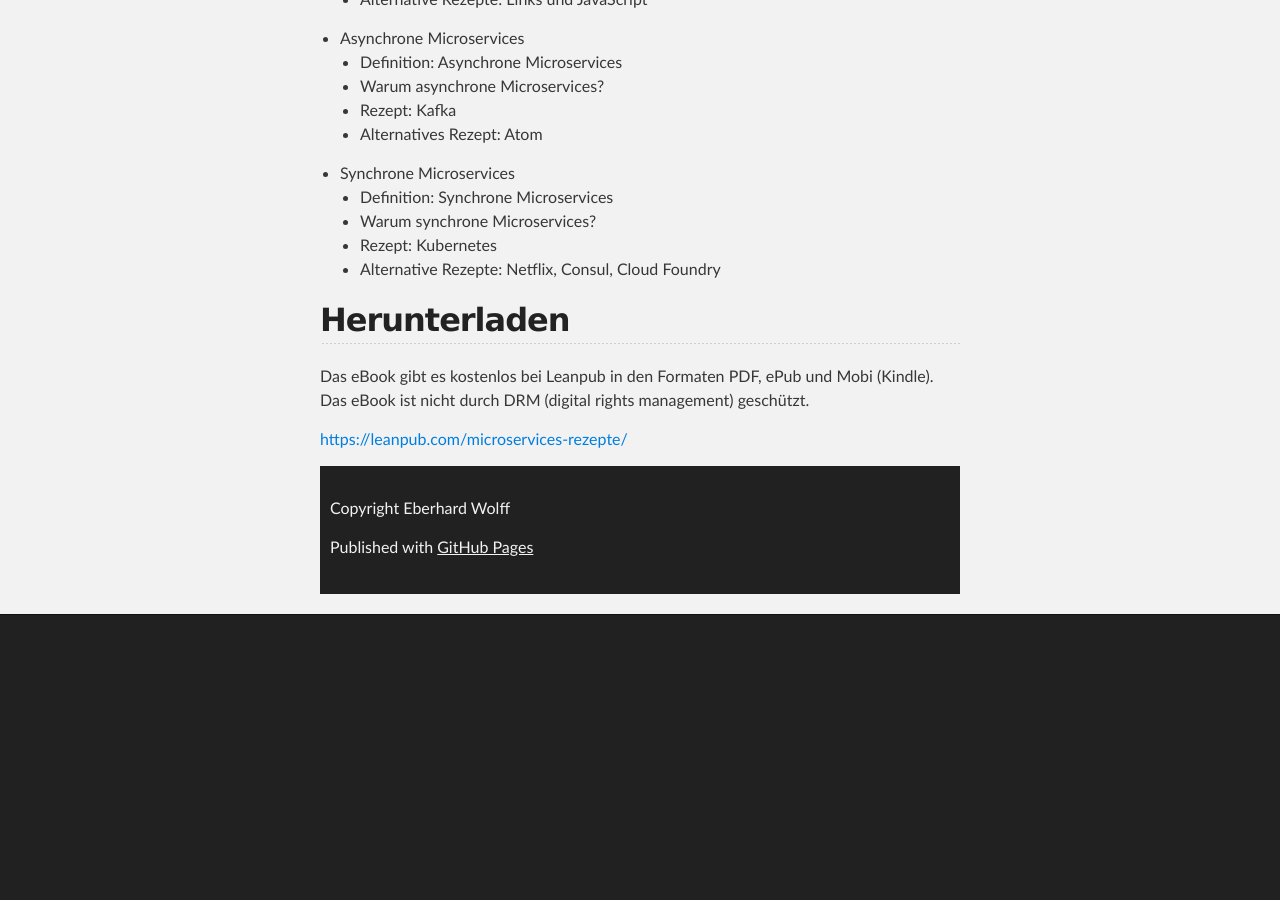
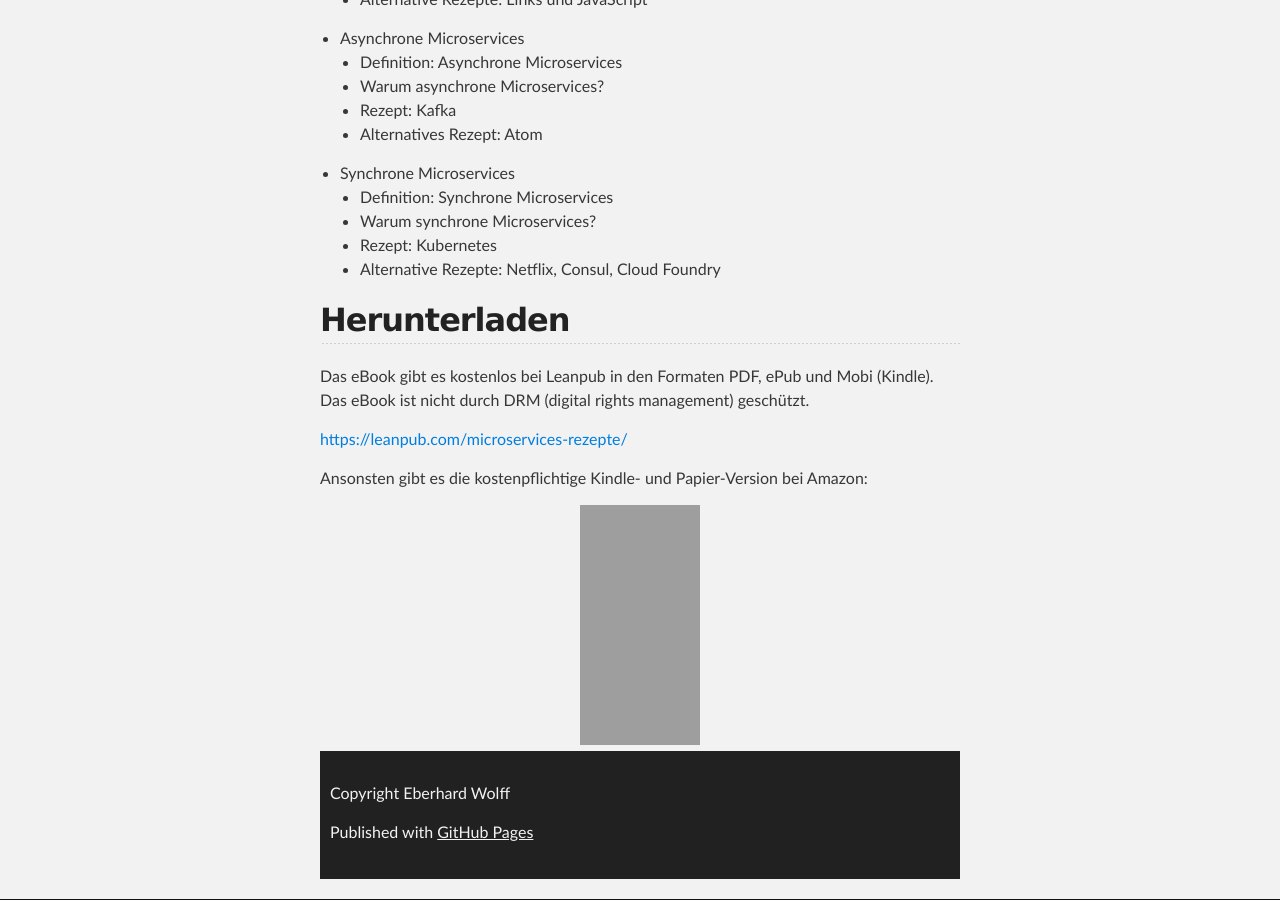
Before and after one commit to ewolff/microservices-praxisbuch.de, a Jekyll site: the page built from rezepte.md, in a window 1280 px wide and 900 px high, scrolled down 1125 px. Built offline with Jekyll 4.4.1, drawn with Linux system fonts in a browser that asks for light colours; before the commit the page ends 1740 px from its top, so only the background shows below that; grey boxes are pictures that could not be loaded.

Commit message:
Link zum gedruckten Buch ergänzt

```diff
--- a/rezepte.md
+++ b/rezepte.md
@@ -43,3 +43,9 @@ Mobi (Kindle). Das eBook ist nicht durch DRM (digital rights
 management) geschützt.
 
 <https://leanpub.com/microservices-rezepte/>
+
+Ansonsten gibt es die kostenpflichtige Kindle- und Papier-Version bei Amazon:
+
+<center>
+<iframe style="width:120px;height:240px;" marginwidth="0" marginheight="0" scrolling="no" frameborder="0" src="//ws-eu.amazon-adsystem.com/widgets/q?ServiceVersion=20070822&OneJS=1&Operation=GetAdHtml&MarketPlace=DE&source=ss&ref=as_ss_li_til&ad_type=product_link&tracking_id=springbuch-21&marketplace=amazon&region=DE&placement=1979140022&asins=1979140022&linkId=ae077ac5bb743771250ea8e0ac3f447c&show_border=true&link_opens_in_new_window=true"></iframe>
+</center>
```
